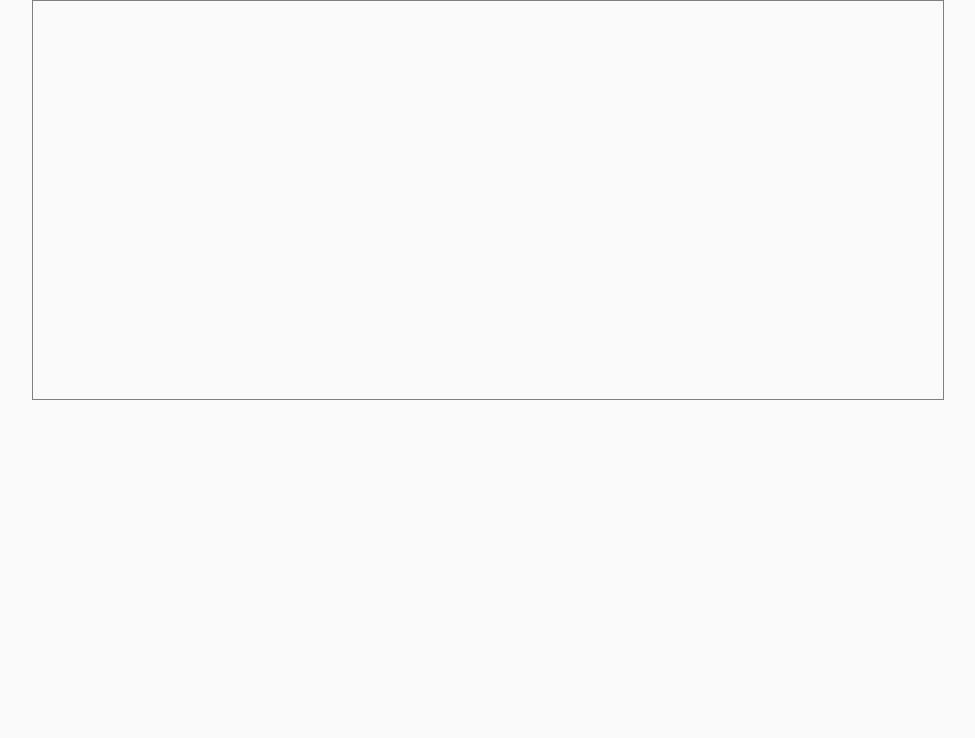
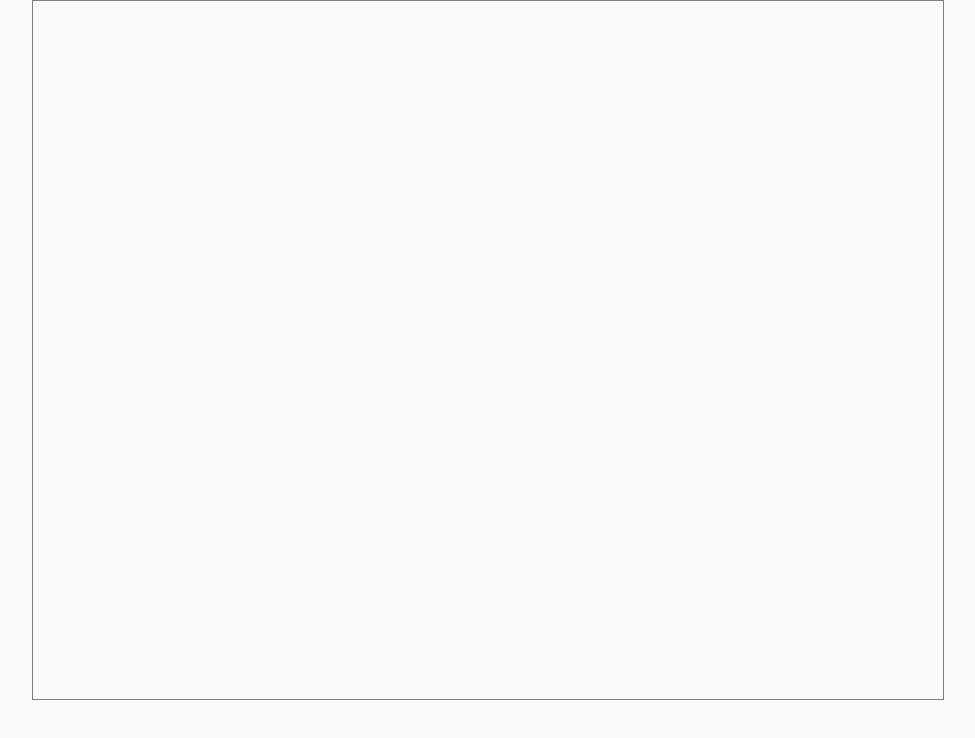
Before and after one commit to harunbu/tatedit, a React (Create React App) app: page / in a window 1280 px wide. Shown: the top 738 px of the page, without its empty margins (152-1127 px from the left). Built offline with nearby package versions, Linux system fonts and the light colour scheme.

Commit message:
クリップボード周りの挙動を調整

```diff
--- a/src/components/Editor.tsx
+++ b/src/components/Editor.tsx
@@ -1,6 +1,8 @@
 import React from 'react';
 import './editor.css';
 import { Button } from '@material-ui/core';
+
+let debugText = '';
 
 const upKeys = ['ArrowUp', 'Up'];
 const downKeys = ['ArrowDown', 'Down'];
@@ -11,6 +13,26 @@ const horizontalKeys = rightKeys.concat(leftKeys);
 const cursorKeys = verticalKeys.concat(horizontalKeys);
 
 /**
+ * ペースト時にスタイルを除去する
+ */
+const pasteHandler = (e: React.ClipboardEvent) => {
+  const selection = window.getSelection();
+  if (selection === null) {
+    return;
+  }
+  const range = selection.getRangeAt(0);
+  range.deleteContents();
+  const textNode = document.createTextNode(e.clipboardData.getData('Text'));
+  range.insertNode(textNode);
+  range.setEnd(textNode, e.clipboardData.getData('Text').length)
+  selection.removeAllRanges();
+  selection.addRange(range);
+  selection.collapseToEnd();
+  textNode.parentNode?.normalize();
+  e.preventDefault();
+}
+
+/**
  * キーダウンハンドラ
  * @param e
  */
@@ -18,6 +40,18 @@ const keydown = (e: React.KeyboardEvent): void => {
   if (cursorKeys.includes(e.key)) {
     e.preventDefault();
     cursorKeyDown(e.key, e.shiftKey);
+  }
+  //Ctrl + b を禁止
+  if (e.key === 'b' && e.ctrlKey) {
+    e.preventDefault();
+  }
+  //Ctrl + i を禁止
+  if (e.key === 'i' && e.ctrlKey) {
+    e.preventDefault();
+  }
+  //Ctrl + u を禁止
+  if (e.key === 'u' && e.ctrlKey) {
+    e.preventDefault();
   }
 }
 
@@ -42,6 +76,7 @@ const cursorKeyDown = (key: string, isShiftKey: boolean): boolean => {
   }
 
   //移動
+  console.log(result);
   const [nextNode, nextOffset] = result;
   if (isShiftKey) {
     selection.extend(nextNode, nextOffset);
@@ -145,6 +180,10 @@ const rightKeyDown = (focusNode: Node, focusOffset: number): [Node, number] | fa
 
 //一つ前の要素を取得する
 const getPreviousElement = (element: Node): Node | undefined => {
+  //ひとつ前の要素がテキストノードであればそれを返す
+  if (element.previousSibling && element.previousSibling.nodeType === Node.TEXT_NODE) {
+    return element.previousSibling;
+  }
   const parentElementId:string = element.parentElement?.id || '';
   const previousParentElement = (parentElementId === 'edit-area')
     ? element.previousSibling
@@ -157,6 +196,10 @@ const getPreviousElement = (element: Node): Node | undefined => {
 
 //一つ後の要素を取得する
 const getNextElement = (element: Node) : Node | undefined => {
+  //ひとつ前の要素がテキストノードであればそれを返す
+  if (element.nextSibling && element.nextSibling.nodeType === Node.TEXT_NODE) {
+    return element.nextSibling;
+  }
   const parentElementId:string = element.parentElement?.id || '';
   const nextParentElement = (parentElementId === 'edit-area')
     ? element.nextSibling
@@ -170,7 +213,7 @@ const getNextElement = (element: Node) : Node | undefined => {
 const Editor = () => {
   return (
     <React.Fragment>
-      <div contentEditable id="edit-area" onKeyDown={keydown}></div>
+      <div contentEditable id="edit-area" onKeyDown={keydown} onPaste={pasteHandler}></div>
     </React.Fragment>
   );
 }
--- a/src/components/editor.css
+++ b/src/components/editor.css
@@ -1,10 +1,11 @@
 #edit-area {
   border: 1px solid gray;
   width: 100%;
-  height: 50%;
+  height: 700px;
   font-size: 17.5px;
   writing-mode: vertical-rl;
   line-height: 1.8;
   padding: 10px;
   font-family: dcsymbols, 游明朝, YuMincho, "ヒラギノ明朝 Pr6N", "Hiragino Mincho Pr6N", "ヒラギノ明朝 ProN", "Hiragino Mincho ProN", "ヒラギノ明朝 StdN", "Hiragino Mincho StdN", HiraMinProN-W3, HGS明朝B, HG明朝B, dcsymbols, "Helvetica Neue", Helvetica, Arial, "ヒラギノ角ゴ Pr6N", "Hiragino Kaku Gothic Pr6N", "ヒラギノ角ゴ ProN", "Hiragino Kaku Gothic ProN", "ヒラギノ角ゴ StdN", "Hiragino Kaku Gothic StdN", "Segoe UI", Verdana, メイリオ, Meiryo, sans-serif;
+  white-space: pre-wrap;
 }
```
